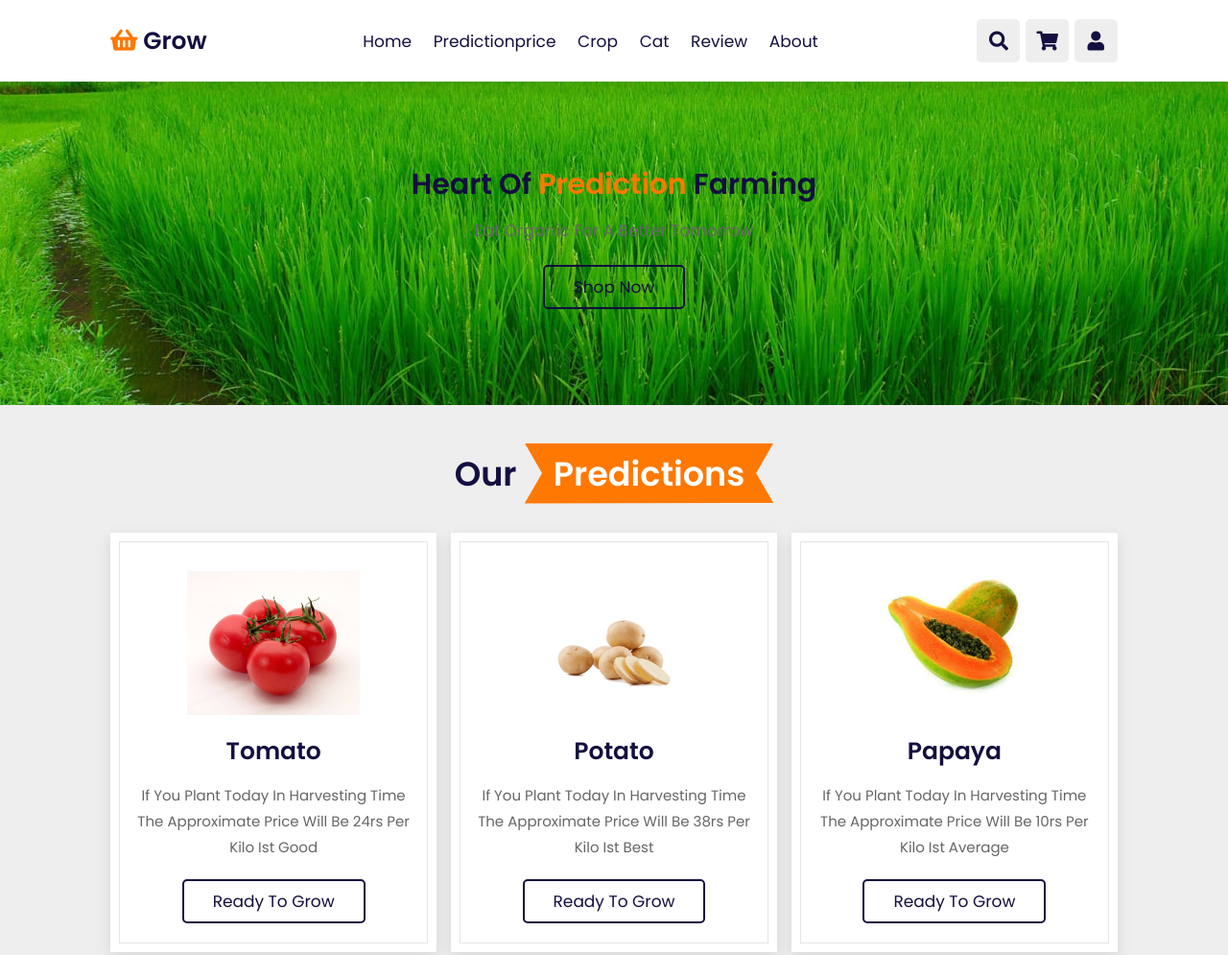
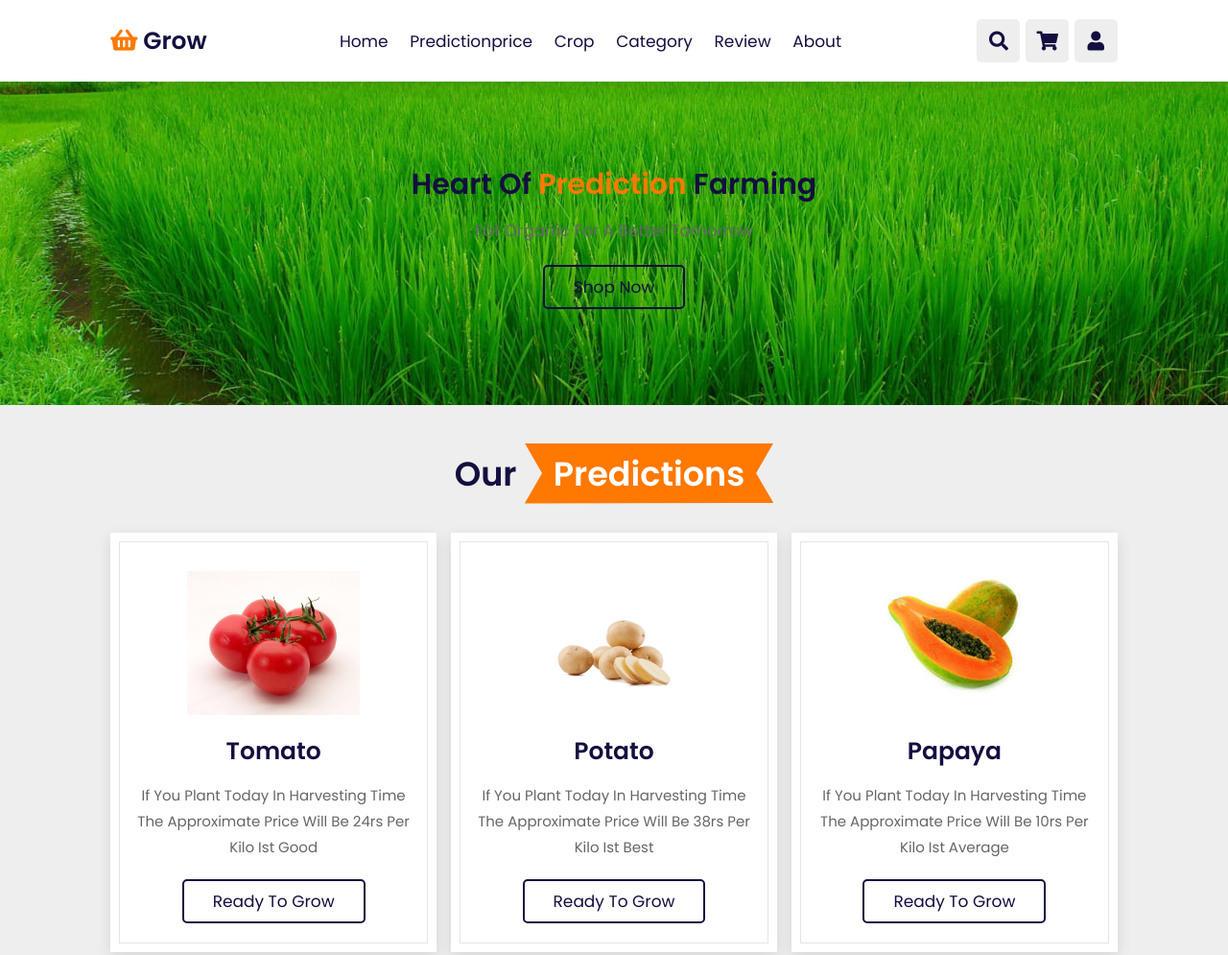
Before and after one commit to younus20/grow.github.io, a plain HTML site: page index.html in a window 1280 px wide. Shown: the top 995 px of the page at 96% size. Drawn offline with nearby package versions, Linux system fonts and the light colour scheme.

Commit message:
Update index.html

```diff
--- a/index.html
+++ b/index.html
@@ -27,7 +27,7 @@
         <a href="#home">home</a>
         <a href="#features">predictionprice</a>
         <a href="#products">crop</a>
-        <a href="#categories">cat</a>
+        <a href="#categories">category</a>
         <a href="#review">review</a>
         <a href="#blogs">about</a>
     </nav>
```
